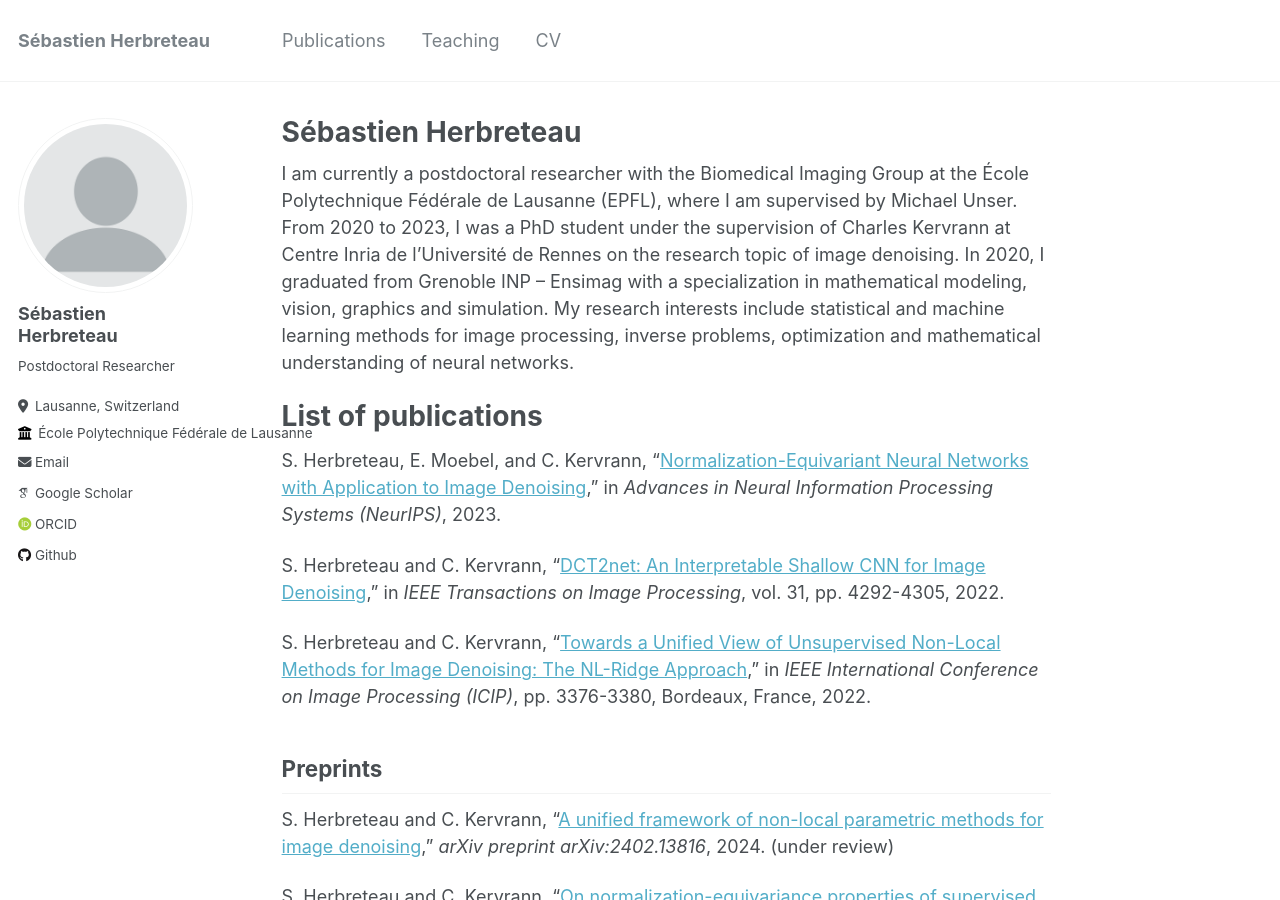
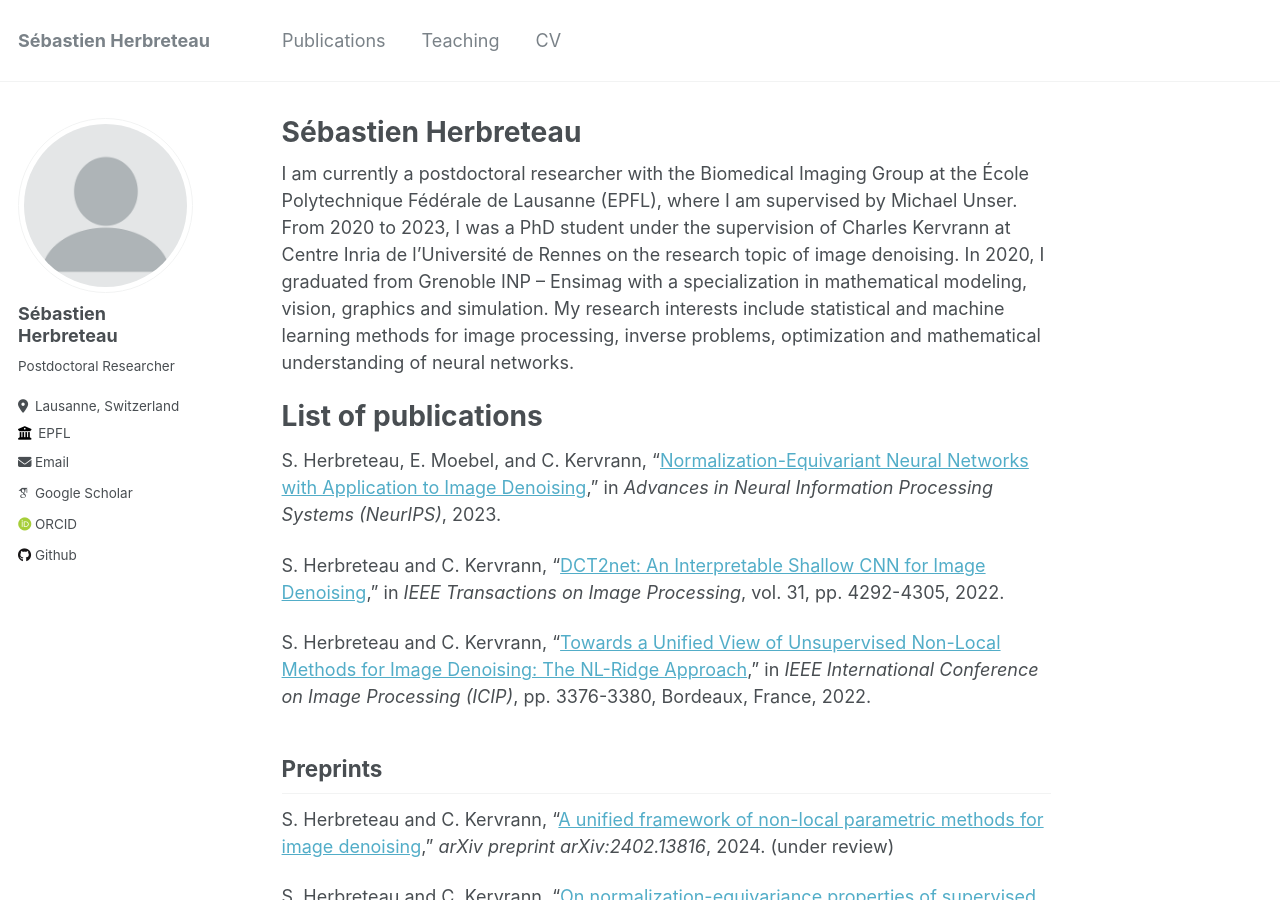
Before and after one commit to sherbret/sherbret.github.io, a Jekyll site: the page built from _pages/about.md, in a window 1280 px wide and 900 px high. Built offline with Jekyll 4.4.1, drawn with Linux system fonts in a browser that asks for light colours; some web fonts are replaced.

Commit message:
Update _config.yml

```diff
--- a/_config.yml
+++ b/_config.yml
@@ -12,9 +12,9 @@
 title_separator          : "-"
 name                     : &name "Sébastien Herbreteau"
 description              : &description "personal description"
-url                      : https://academicpages.github.io # the base hostname & protocol for your site e.g. "https://mmistakes.github.io"
+url                      : https://sherbret.github.io # the base hostname & protocol for your site e.g. "https://mmistakes.github.io"
 baseurl                  : "" # the subpath of your site, e.g. "/blog"
-repository               : "academicpages/academicpages.github.io"
+repository               : "sherbret/sherbret.github.io"
 
 # Site Author - The following control what appear as part of the author content on the side bar.
 #               If a field is blank the icon and link will not appear, otherwise it will be shown.
@@ -25,7 +25,7 @@
   name             : "Sébastien Herbreteau"
   bio              : "Postdoctoral Researcher"
   location         : "Lausanne, Switzerland"
-  employer         : "École Polytechnique Fédérale de Lausanne"
+  employer         : "EPFL"
   email            : "sebastien.herbreteau@epfl.ch"
 
   # Academic websites
```
